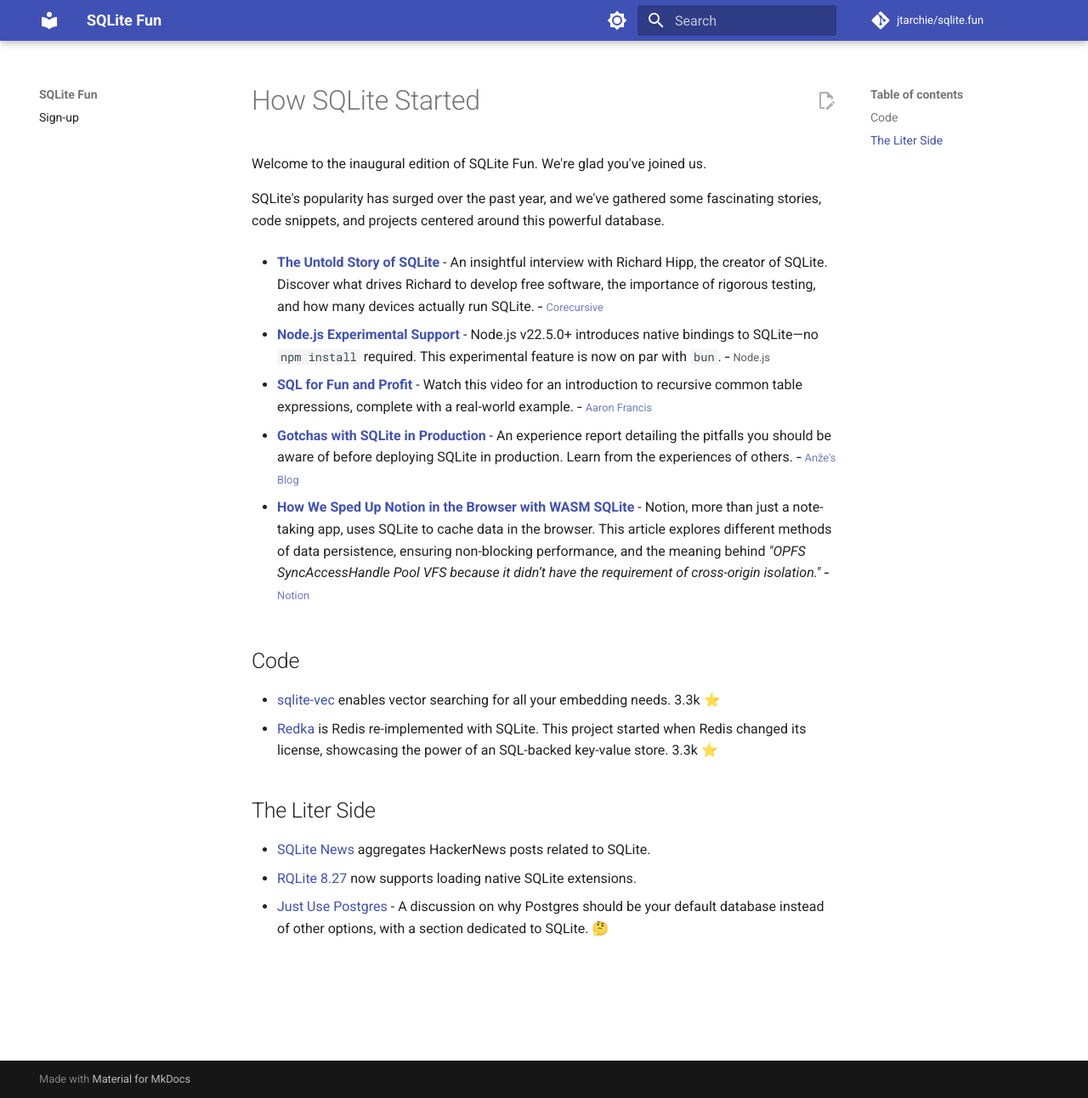
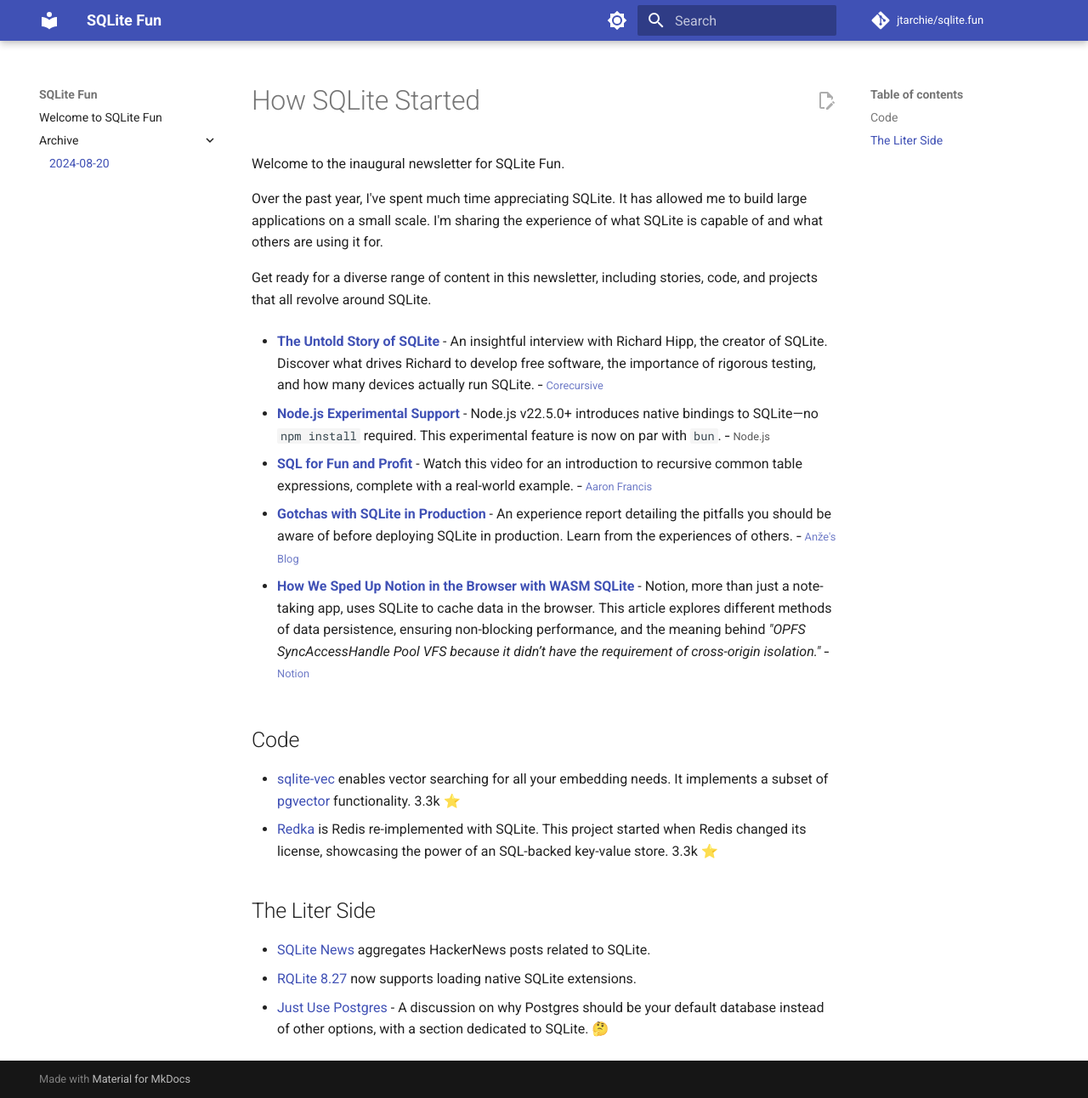
Before and after one commit to jtarchie/sqlite.fun, an MkDocs documentation site: the page built from docs/archive/2024-08-20.md, in a window 1280 px wide and 1292 px high. Shown: the whole window at 85% size. Built offline with MkDocs 1.6.1 and Material for MkDocs 9.7.7, drawn with Linux system fonts in a browser that asks for light colours; comment, search, counter and statistics services are not loaded.

Commit message:
update doc

```diff
--- a/docs/archive/2024-08-20.md
+++ b/docs/archive/2024-08-20.md
@@ -4,9 +4,11 @@ title: 2024-08-20
 
 # How SQLite Started
 
-Welcome to the inaugural edition of SQLite Fun. We're glad you've joined us.
+Welcome to the inaugural newsletter for SQLite Fun.
 
-SQLite's popularity has surged over the past year, and we've gathered some fascinating stories, code snippets, and projects centered around this powerful database.
+Over the past year, I've spent much time appreciating SQLite. It has allowed me to build large applications on a small scale. I'm sharing the experience of what SQLite is capable of and what others are using it for.
+
+Get ready for a diverse range of content in this newsletter, including stories, code, and projects that all revolve around SQLite.
 
 - [**The Untold Story of SQLite**](https://corecursive.com/066-sqlite-with-richard-hipp/) - An insightful interview with Richard Hipp, the creator of SQLite. Discover what drives Richard to develop free software, the importance of rigorous testing, and how many devices actually run SQLite. &dash; <small>[Corecursive](https://corecursive.com)</small>
 
@@ -20,7 +22,7 @@ SQLite's popularity has surged over the past year, and we've gathered some fasci
 
 ## Code
 
-- [sqlite-vec](https://github.com/asg017/sqlite-vec) enables vector searching for all your embedding needs. 3.3k ⭐️
+- [sqlite-vec](https://github.com/asg017/sqlite-vec) enables vector searching for all your embedding needs. It implements a subset of [pgvector](https://github.com/pgvector/pgvector) functionality. 3.3k ⭐️
 - [Redka](https://github.com/nalgeon/redka) is Redis re-implemented with SQLite. This project started when Redis changed its license, showcasing the power of an SQL-backed key-value store. 3.3k ⭐️
 
 ## The Liter Side
--- a/mkdocs.yml
+++ b/mkdocs.yml
@@ -35,5 +35,3 @@ markdown_extensions:
 
 docs_dir: docs/
 site_dir: build/
-nav:
-  - Sign-up: '/'
```
